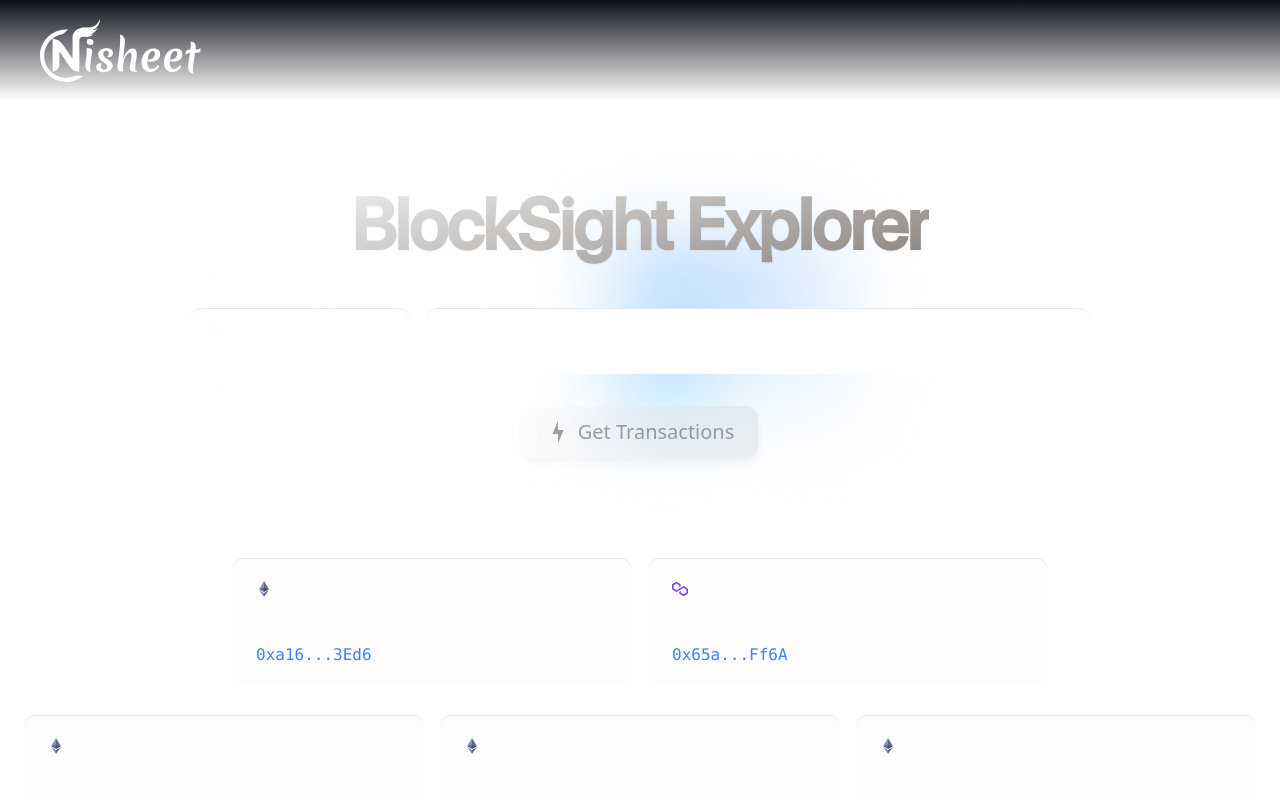
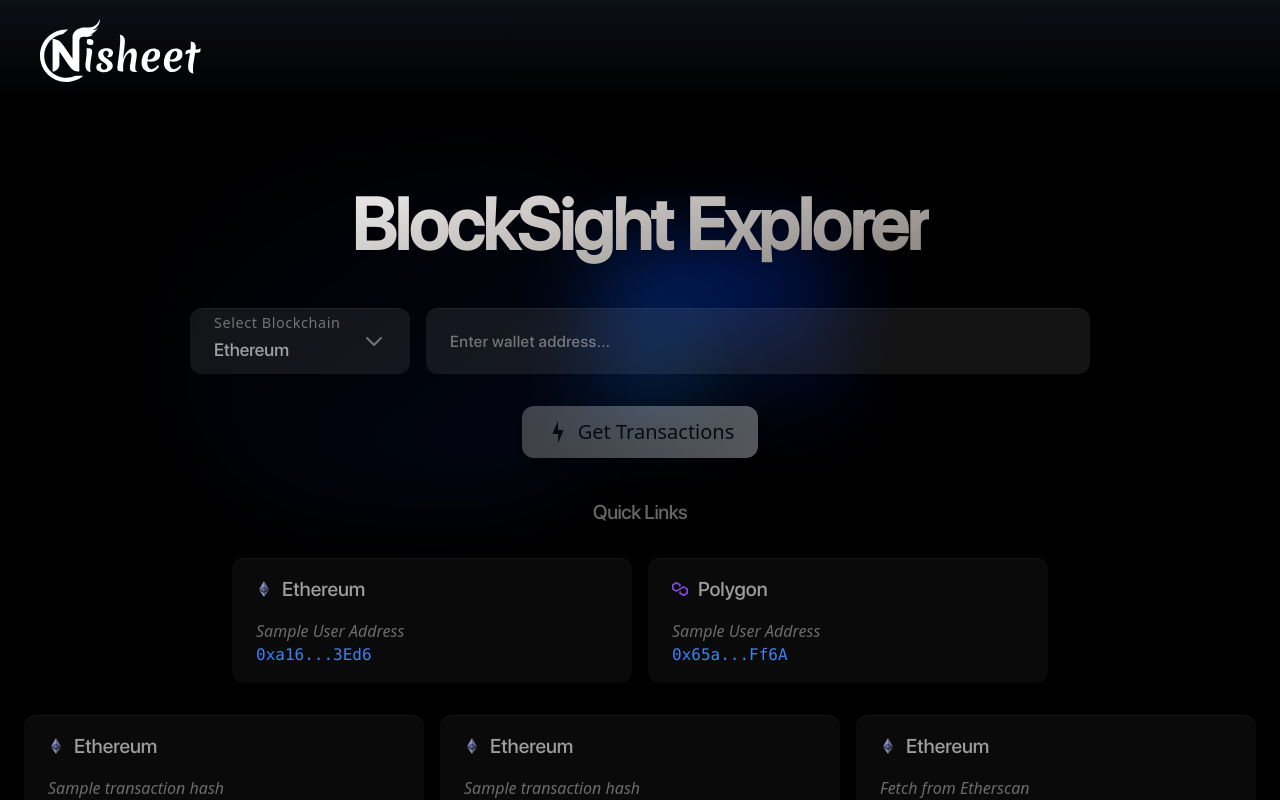
Before and after one commit to nisheet94/blocksight-explorer, a Next.js app: page / in a window 1280 px wide. Shown: the top 800 px of the page. Built offline with nearby package versions, Linux system fonts and the light colour scheme.

Commit message:
Updated layout to dark mode default

```diff
--- a/app/layout.tsx
+++ b/app/layout.tsx
@@ -25,7 +25,7 @@ export default function RootLayout({
   children: React.ReactNode;
 }) {
   return (
-    <html lang="en">
+    <html lang="en" className="dark bg-black">
       <body className={cx(sfPro.variable, inter.variable)}>
         <main className={styles.pageContainer}>
           <Navbar />
```
